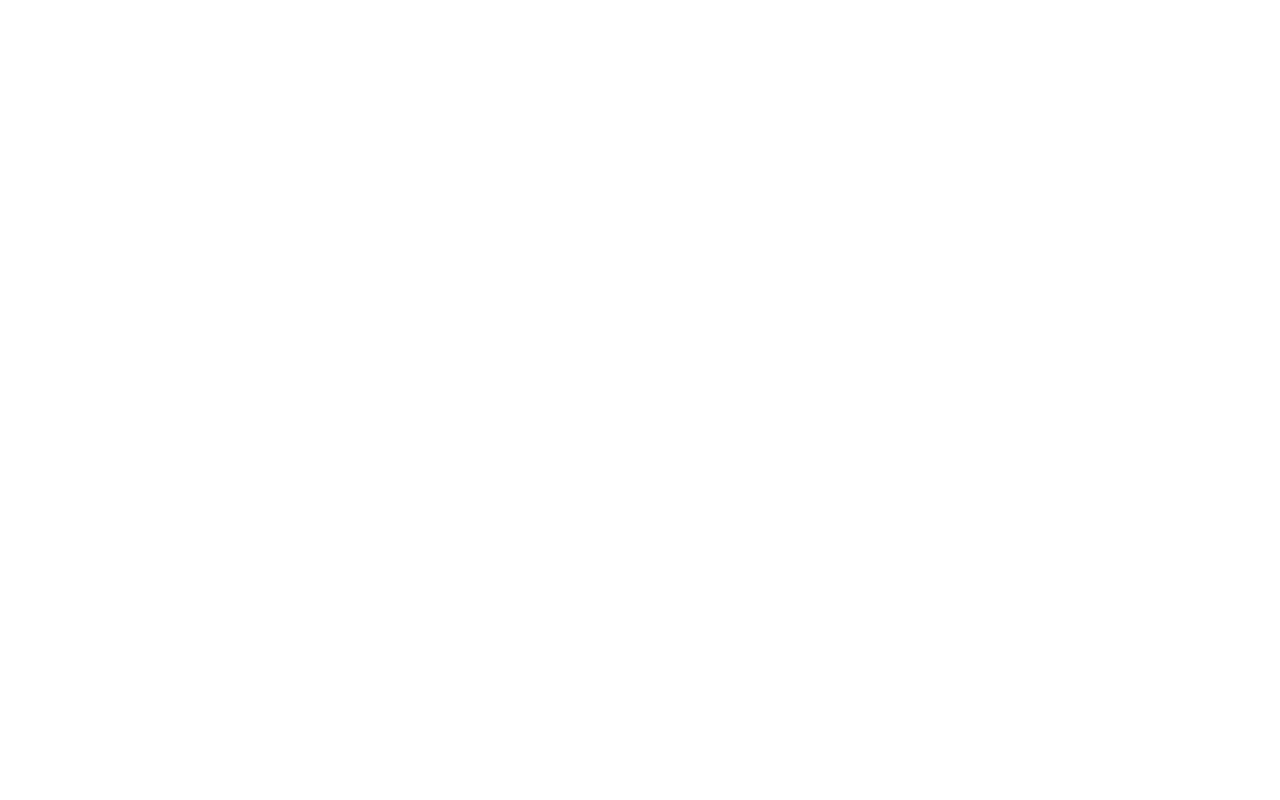
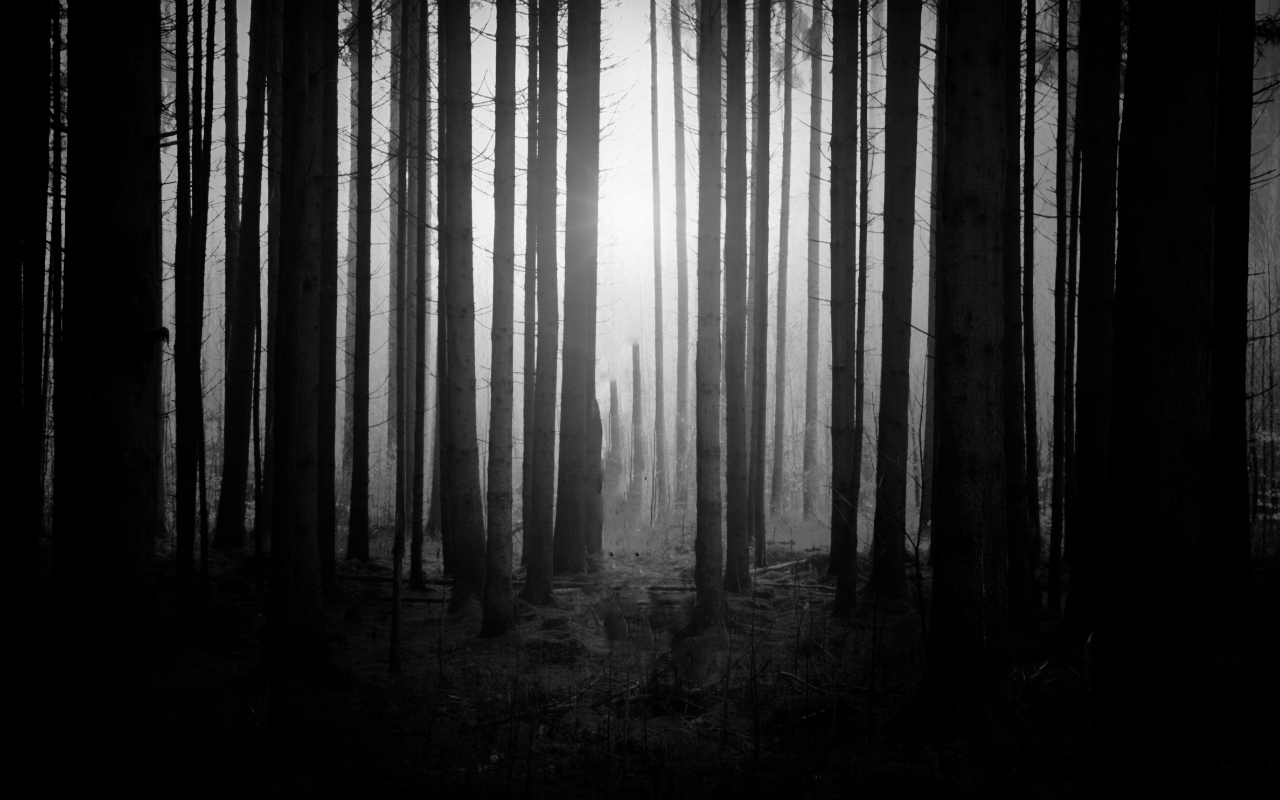
Before and after one commit to AdiAst/AdiAst.github.io, a plain HTML site: page index.html in a window 1280 px wide. Drawn offline with Linux system fonts and the light colour scheme.

Commit message:
menambahkan gambar pada style header

```diff
--- a/index.html
+++ b/index.html
@@ -5,6 +5,7 @@
     <meta http-equiv="X-UA-Compatible" content="IE=edge">
     <meta name="viewport" content="width=device-width, initial-scale=1.0">
     <title>Adi Astawa</title>
+    <link rel="stylesheet" href="style.css">
 </head>
 <body>
     <div class="header">
--- a/style.css
+++ b/style.css
@@ -1,3 +1,10 @@
+body{
+    margin: 0;
+}
 .header{
-    background: url(pic/header.jpg);
+    position: fixed;
+    background: url(pic/header.jpg) center no-repeat;
+    background-size: cover;
+    height: 100%;
+    width: 100%;
 }
```
